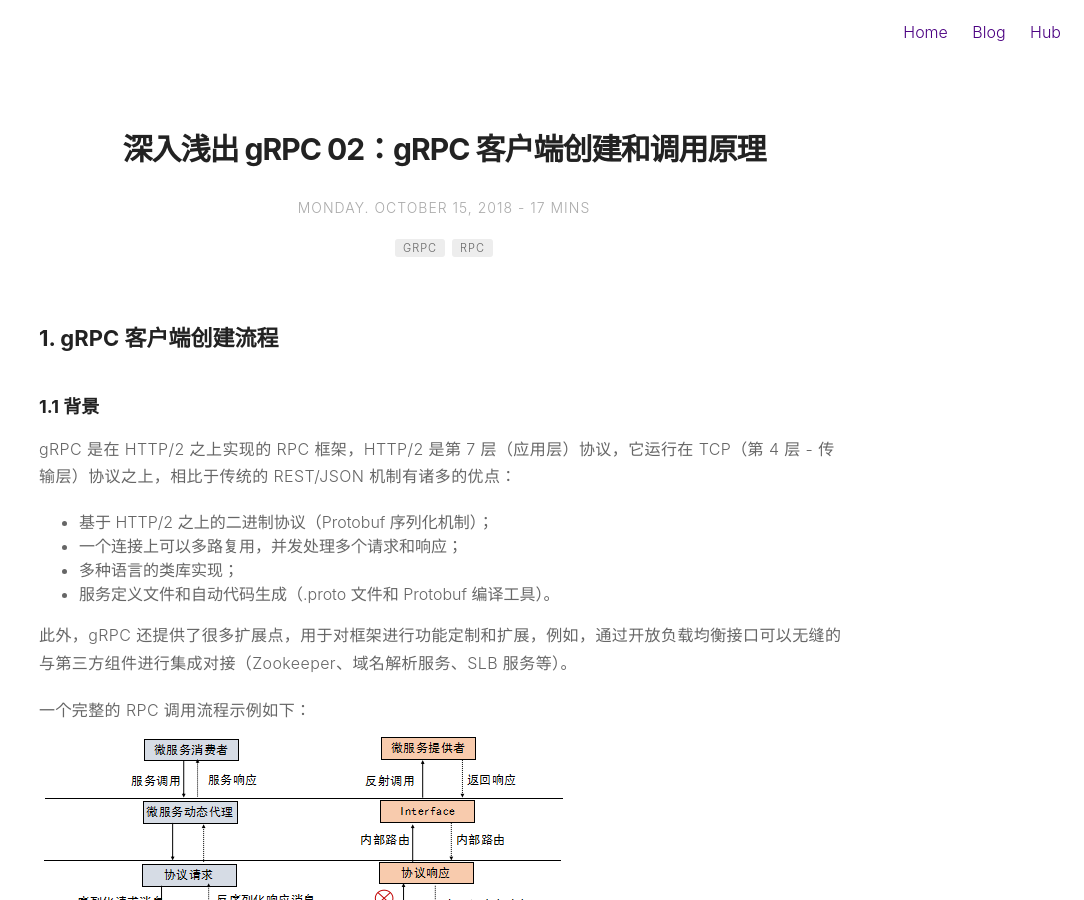
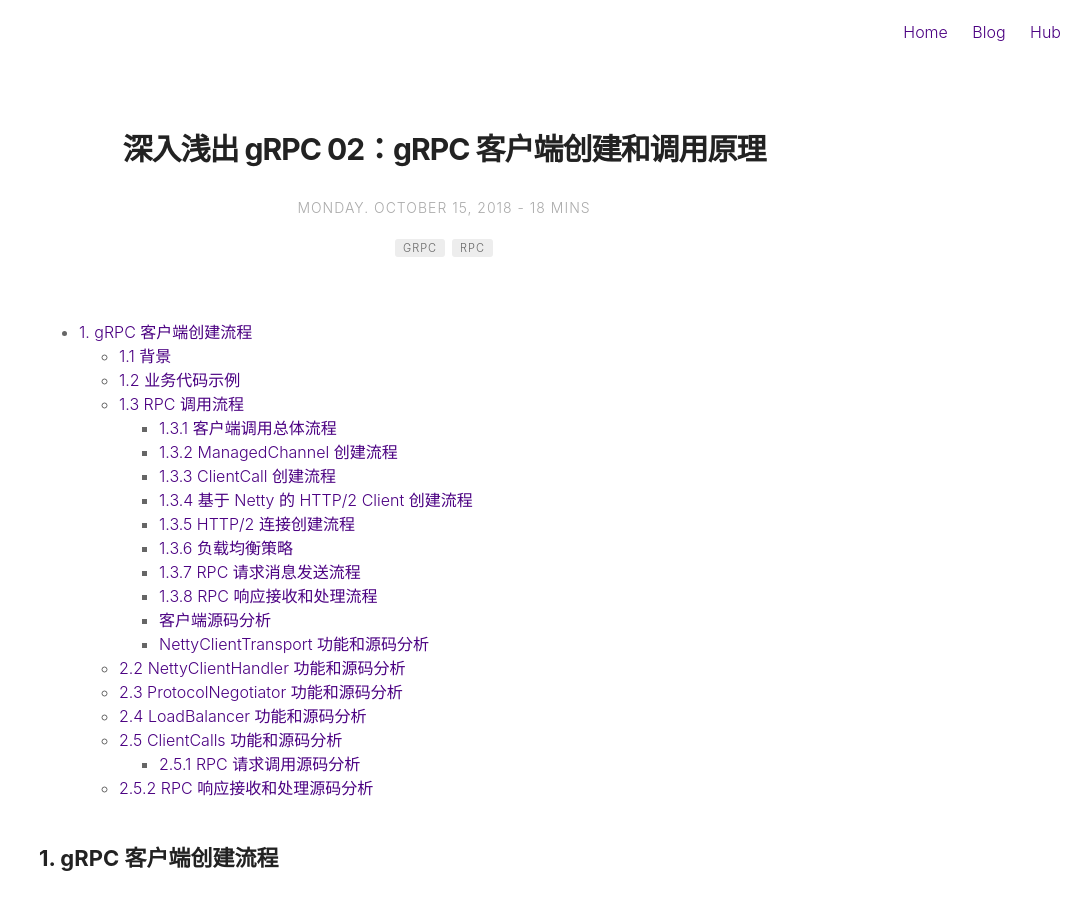
Before and after one commit to Jiangew/jiangew.github.io, a Jekyll site: the page built from _posts/18-10-15-grpc-02.md, in a window 1280 px wide and 900 px high. Shown: the whole window, without its empty margins (196-1280 px from the left). Built offline with Jekyll 4.4.1, drawn with Linux system fonts in a browser that asks for light colours; comment, search, counter and statistics services are not loaded.

Commit message:
table of content

```diff
--- a/_posts/18-10-15-grpc-02.md
+++ b/_posts/18-10-15-grpc-02.md
@@ -10,6 +10,31 @@
 category: blog
 author: 李林锋
 ---
+
+<!-- TOC -->
+
+- [1. gRPC 客户端创建流程](#1-grpc-客户端创建流程)
+    - [1.1 背景](#11-背景)
+    - [1.2 业务代码示例](#12-业务代码示例)
+    - [1.3 RPC 调用流程](#13-rpc-调用流程)
+        - [1.3.1 客户端调用总体流程](#131-客户端调用总体流程)
+        - [1.3.2 ManagedChannel 创建流程](#132-managedchannel-创建流程)
+        - [1.3.3 ClientCall 创建流程](#133-clientcall-创建流程)
+        - [1.3.4 基于 Netty 的 HTTP/2 Client 创建流程](#134-基于-netty-的-http2-client-创建流程)
+        - [1.3.5 HTTP/2 连接创建流程](#135-http2-连接创建流程)
+        - [1.3.6 负载均衡策略](#136-负载均衡策略)
+        - [1.3.7 RPC 请求消息发送流程](#137-rpc-请求消息发送流程)
+        - [1.3.8 RPC 响应接收和处理流程](#138-rpc-响应接收和处理流程)
+        - [客户端源码分析](#客户端源码分析)
+        - [NettyClientTransport 功能和源码分析](#nettyclienttransport-功能和源码分析)
+    - [2.2 NettyClientHandler 功能和源码分析](#22-nettyclienthandler-功能和源码分析)
+    - [2.3 ProtocolNegotiator 功能和源码分析](#23-protocolnegotiator-功能和源码分析)
+    - [2.4 LoadBalancer 功能和源码分析](#24-loadbalancer-功能和源码分析)
+    - [2.5 ClientCalls 功能和源码分析](#25-clientcalls-功能和源码分析)
+        - [2.5.1 RPC 请求调用源码分析](#251-rpc-请求调用源码分析)
+    - [2.5.2 RPC 响应接收和处理源码分析](#252-rpc-响应接收和处理源码分析)
+
+<!-- /TOC -->
 
 ## 1. gRPC 客户端创建流程
 
```
Also changed, not shown: _posts/18-10-13-grpc-01.md (+34 -0 lines).
